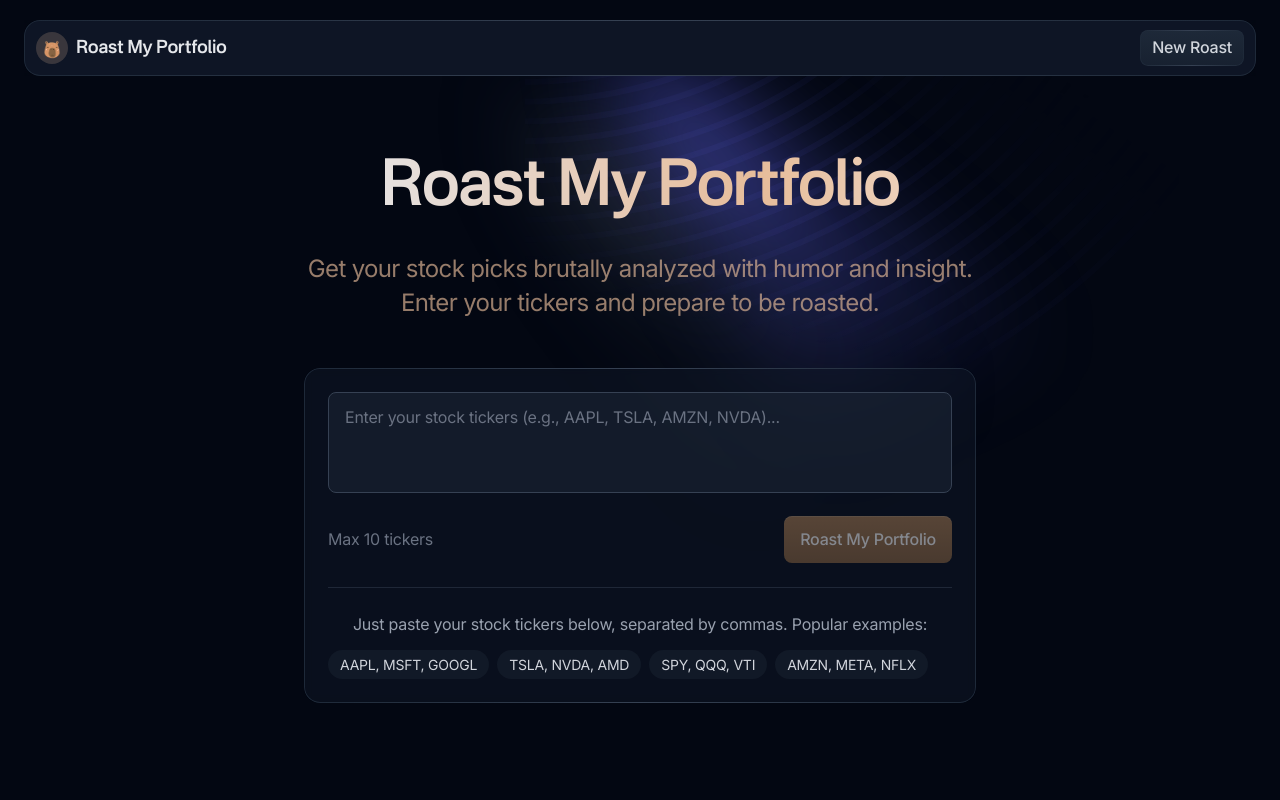
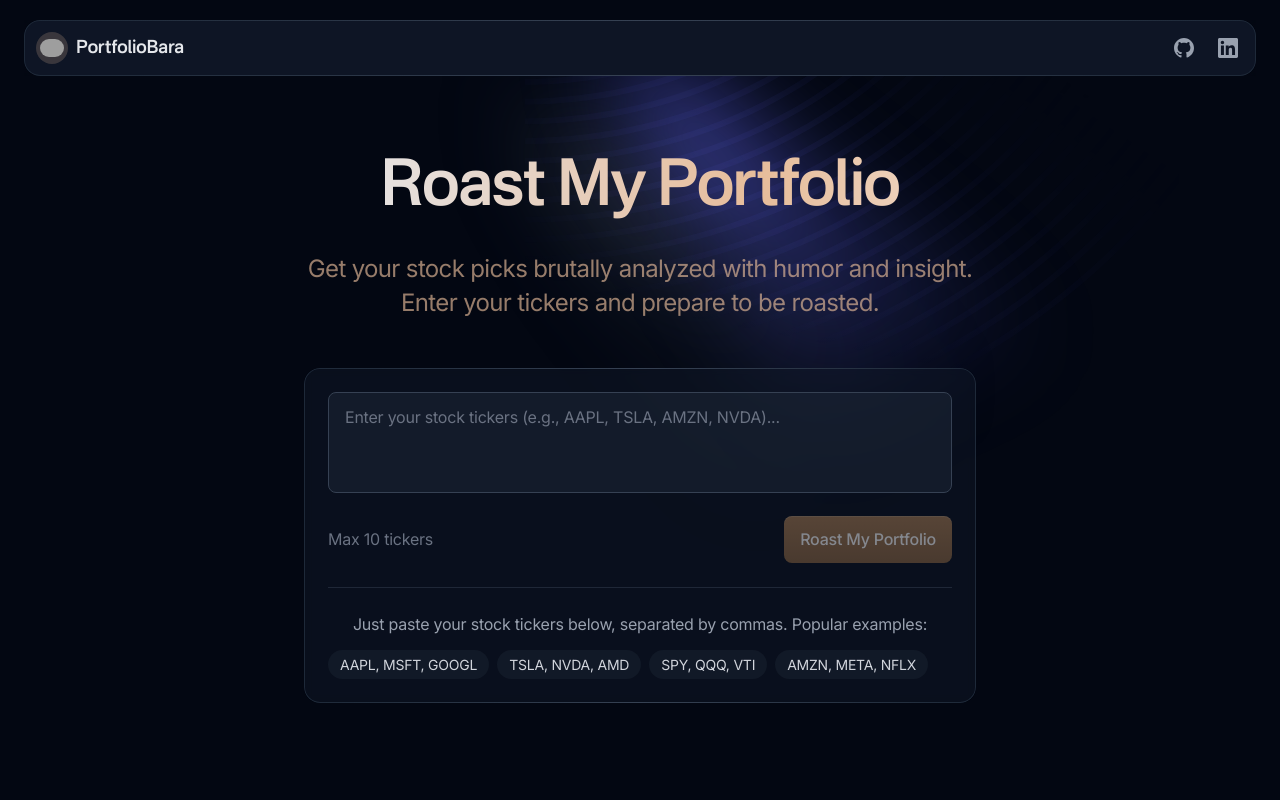
Before and after one commit to PranavKrishna6939/capybroke, a Next.js app: page / in a window 1280 px wide. Shown: the top 800 px of the page. Built offline with nearby package versions, Linux system fonts and the light colour scheme; grey boxes are pictures that could not be loaded.

Commit message:
Update header with PortfolioBara branding and social links

```diff
--- a/components/ui/header.tsx
+++ b/components/ui/header.tsx
@@ -2,7 +2,6 @@
 
 import Link from "next/link";
 import Image from "next/image";
-import Logo from "./logo";
 
 export default function Header() {
   return (
@@ -14,7 +13,7 @@
             <Link href="/" className="inline-flex items-center gap-2">
               <div className="flex h-8 w-8 items-center justify-center rounded-full bg-brown-200/20 p-1">
                 <Image
-                  src="/images/portfoliobara.png"
+                  src="/portfoliobara.png"
                   alt="Portfolio Capybara"
                   width={24}
                   height={24}
@@ -22,20 +21,38 @@
                 />
               </div>
               <span className="font-nacelle text-lg font-semibold text-gray-200">
-                Roast My Portfolio
+                PortfolioBara
               </span>
             </Link>
           </div>
 
-          {/* Navigation */}
+          {/* Social Links */}
           <ul className="flex flex-1 items-center justify-end gap-3">
             <li>
-              <Link
-                href="/"
-                className="btn-sm relative bg-linear-to-b from-gray-800 to-gray-800/60 bg-[length:100%_100%] bg-[bottom] py-[5px] text-gray-300 before:pointer-events-none before:absolute before:inset-0 before:rounded-[inherit] before:border before:border-transparent before:[background:linear-gradient(to_right,var(--color-gray-800),var(--color-gray-700),var(--color-gray-800))_border-box] before:[mask-composite:exclude_!important] before:[mask:linear-gradient(white_0_0)_padding-box,_linear-gradient(white_0_0)] hover:bg-[length:100%_150%]"
+              <a
+                href="https://github.com/PranavKrishna6939"
+                target="_blank"
+                rel="noopener noreferrer"
+                className="flex h-8 w-8 items-center justify-center rounded-full text-gray-400 transition-colors hover:text-brown-400"
+                aria-label="GitHub"
               >
-                New Roast
-              </Link>
+                <svg className="h-5 w-5 fill-current" viewBox="0 0 24 24">
+                  <path d="M12 0c-6.626 0-12 5.373-12 12 0 5.302 3.438 9.8 8.207 11.387.599.111.793-.261.793-.577v-2.234c-3.338.726-4.033-1.416-4.033-1.416-.546-1.387-1.333-1.756-1.333-1.756-1.089-.745.083-.729.083-.729 1.205.084 1.839 1.237 1.839 1.237 1.07 1.834 2.807 1.304 3.492.997.107-.775.418-1.305.762-1.604-2.665-.305-5.467-1.334-5.467-5.931 0-1.311.469-2.381 1.236-3.221-.124-.303-.535-1.524.117-3.176 0 0 1.008-.322 3.301 1.23.957-.266 1.983-.399 3.003-.404 1.02.005 2.047.138 3.006.404 2.291-1.552 3.297-1.23 3.297-1.23.653 1.653.242 2.874.118 3.176.77.84 1.235 1.911 1.235 3.221 0 4.609-2.807 5.624-5.479 5.921.43.372.823 1.102.823 2.222v3.293c0 .319.192.694.801.576 4.765-1.589 8.199-6.086 8.199-11.386 0-6.627-5.373-12-12-12z"/>
+                </svg>
+              </a>
+            </li>
+            <li>
+              <a
+                href="https://www.linkedin.com/in/pranav-krishna-247889224/"
+                target="_blank"
+                rel="noopener noreferrer"
+                className="flex h-8 w-8 items-center justify-center rounded-full text-gray-400 transition-colors hover:text-brown-400"
+                aria-label="LinkedIn"
+              >
+                <svg className="h-5 w-5 fill-current" viewBox="0 0 24 24">
+                  <path d="M20.447 20.452h-3.554v-5.569c0-1.328-.027-3.037-1.852-3.037-1.853 0-2.136 1.445-2.136 2.939v5.667H9.351V9h3.414v1.561h.046c.477-.9 1.637-1.85 3.37-1.85 3.601 0 4.267 2.37 4.267 5.455v6.286zM5.337 7.433c-1.144 0-2.063-.926-2.063-2.065 0-1.138.92-2.063 2.063-2.063 1.14 0 2.064.925 2.064 2.063 0 1.139-.925 2.065-2.064 2.065zm1.782 13.019H3.555V9h3.564v11.452zM22.225 0H1.771C.792 0 0 .774 0 1.729v20.542C0 23.227.792 24 1.771 24h20.451C23.2 24 24 23.227 24 22.271V1.729C24 .774 23.2 0 22.222 0h.003z"/>
+                </svg>
+              </a>
             </li>
           </ul>
         </div>
```
